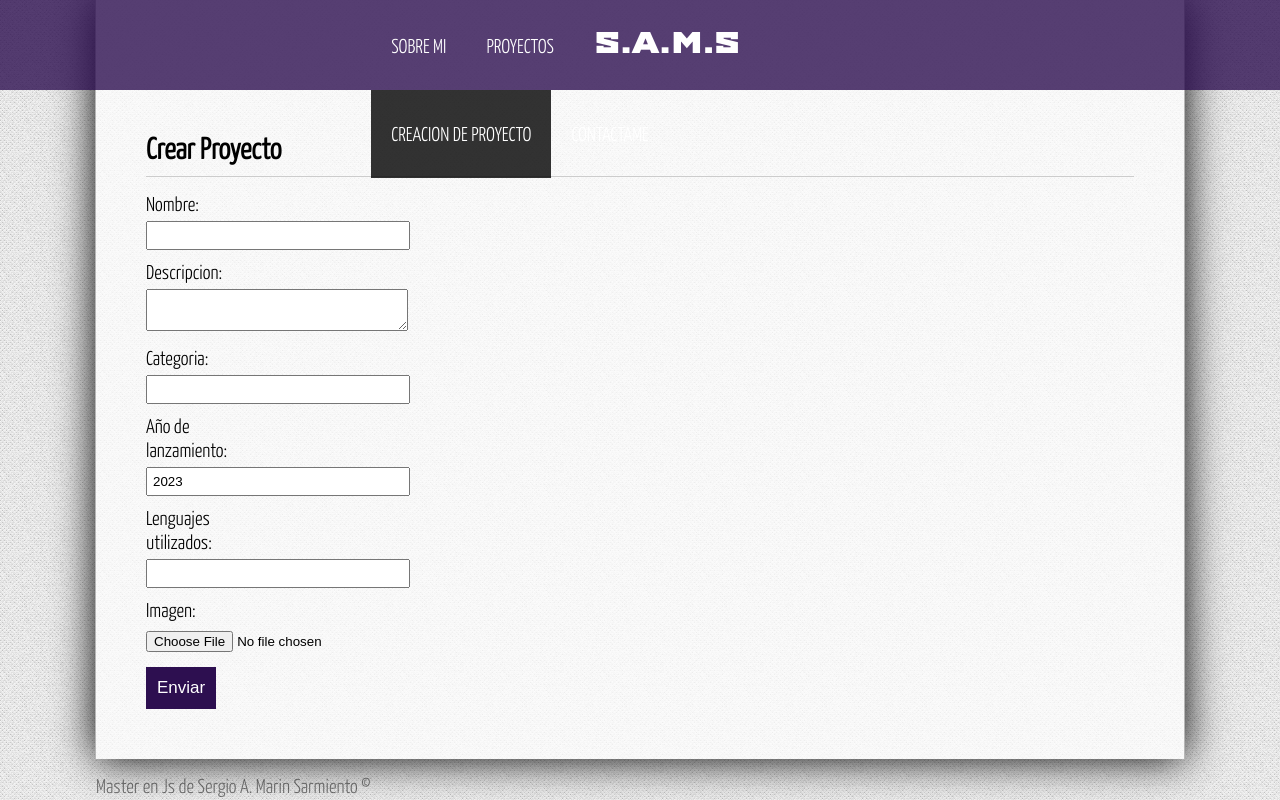
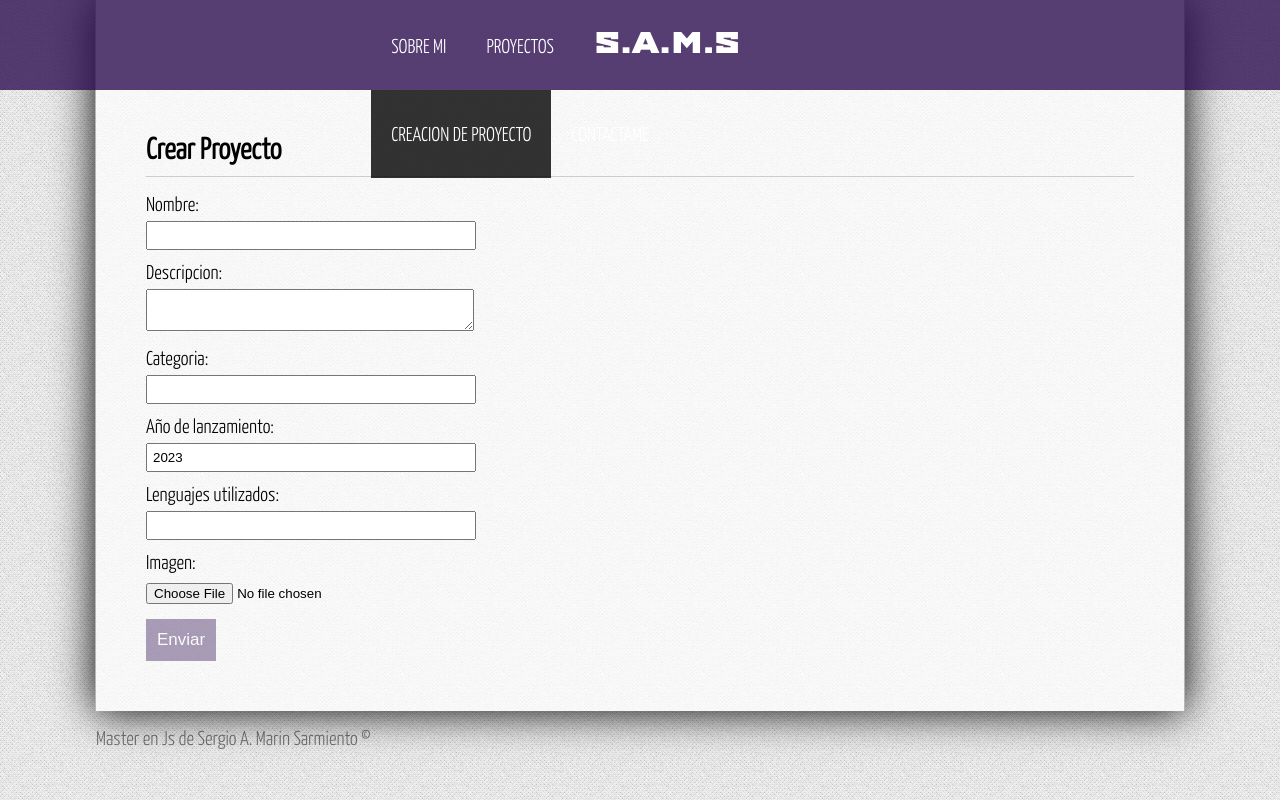
Before and after one commit to MarinWebProg/JavaScript-MEAN, an Angular app in the folder proyecto-angular/: page /crear-proyecto in a window 1280 px wide. Built offline with nearby package versions, Linux system fonts and the light colour scheme.

Commit message:
feat: :sparkles: Validacion y estilos del formulario

```diff
--- a/proyecto-angular/src/app/components/create-projects/create-projects.component.html
+++ b/proyecto-angular/src/app/components/create-projects/create-projects.component.html
@@ -4,15 +4,18 @@
   <form #projectForm="ngForm" (ngSubmit)="onSubmit(projectForm)">
     <p>
       <label for="name">Nombre: </label>
-      <input type="text" name="name" #name="ngModel" [(ngModel)]="project.name"/>
+      <input type="text" name="name" #name="ngModel" [(ngModel)]="project.name" required/>
+      <span *ngIf="name.touched && !name.valid" class="form_error">El nombre es obligatorio.</span>
     </p>
     <p>
       <label for="name">Descripcion: </label>
-      <textarea type="text" name="description" #description="ngModel" [(ngModel)]="project.description"></textarea>
+      <textarea type="text" name="description" #description="ngModel" [(ngModel)]="project.description" required></textarea>
+      <span *ngIf="description.touched && !description.valid" class="form_error"class="form_error">La descripcion es obligatoria.</span>
     </p>
     <p>
       <label for="name">Categoria: </label>
-      <input type="text" name="category" #category="ngModel" [(ngModel)]="project.category"/>
+      <input type="text" name="category" #category="ngModel" [(ngModel)]="project.category" required/>
+      <span *ngIf="category.touched && !category.valid" class="form_error">La categoria es obligatoria.</span>
     </p>
     <p>
       <label for="name">Año de lanzamiento: </label>
@@ -20,13 +23,15 @@
     </p>
     <p>
       <label for="name">Lenguajes utilizados: </label>
-      <input type="text" name="langs" #langs="ngModel" [(ngModel)]="project.langs"/>
+      <input type="text" name="langs" #langs="ngModel" [(ngModel)]="project.langs" required/>
+      <span *ngIf="langs.touched && !langs.valid" class="form_error">Favor de poner los lenguajes utilizados.</span>
     </p>
     <p>
       <label for="name">Imagen: </label>
       <input type="file" name="image" placeholder="Sube una imagen"/>
     </p>
-    <input type="submit" value="Enviar">
+    <input type="submit"
+    [disabled]="!projectForm.form.valid" value="Enviar">
   </form>
 </div>
 
--- a/proyecto-angular/src/assets/css/styles.css
+++ b/proyecto-angular/src/assets/css/styles.css
@@ -167,7 +167,7 @@ article.about{
   margin-bottom: 15px;
 }
 form{
-  width: 50px;
+  width: 80%;
 }
 
 form label{
@@ -181,7 +181,7 @@ form input[type="text"],
 form input[type="email"],
 form input[type="number"],
 form textarea{
-  width: 500%;
+  width: 40%;
   padding: 5px;
 }
 /*Para darle estilo a los botones incluyendo el submit*/
@@ -202,3 +202,15 @@ form input[type="submit"]:hover{
   background: rgb(45, 15, 80,0.8);
   border: 1px solid rgb(45, 15, 80,1); /*Se puede usar igual el metodo rgb en border*/
 }
+form input[disabled] {
+  opacity: 0.4;
+  cursor: not-allowed;
+}
+/*Para los estilos de los validaciones del formulario*/
+.form_error{
+  font-size: 15px;
+  padding: 5px;
+  background: red;
+  color: white;
+  margin-left: 5px;
+}
```
